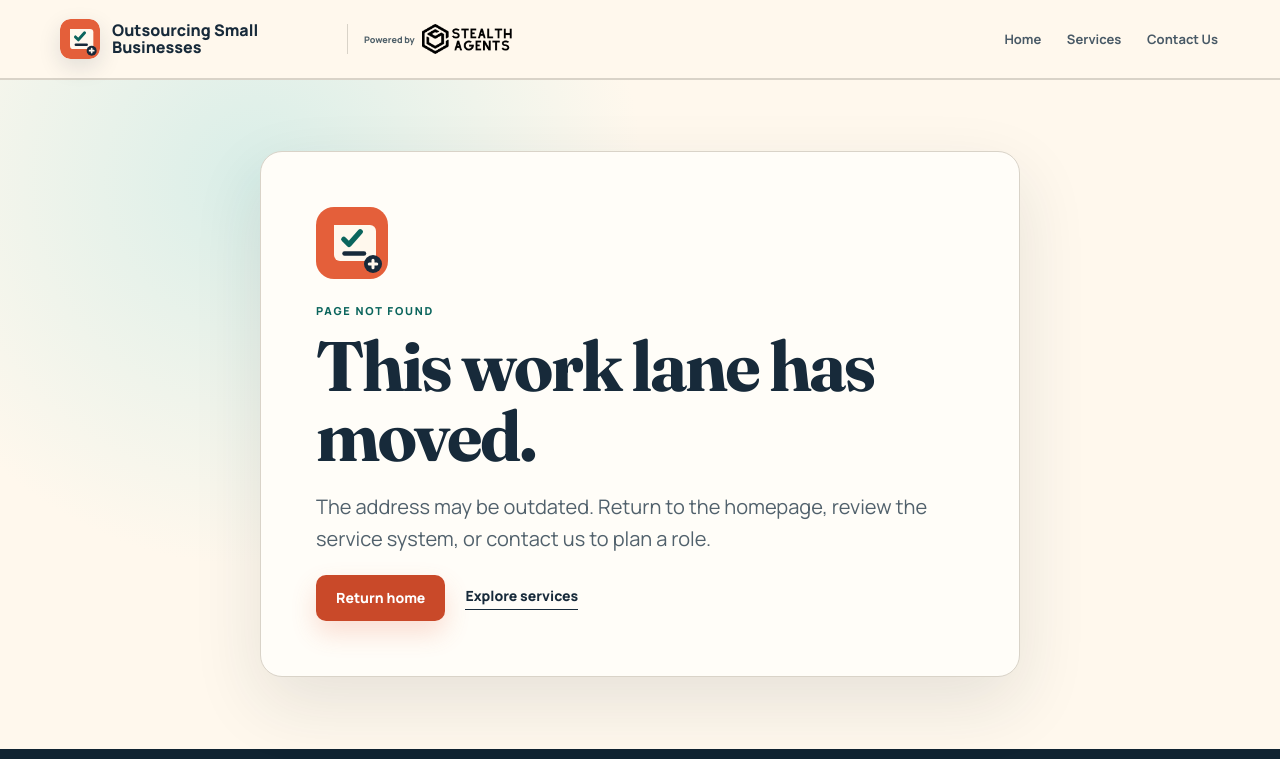
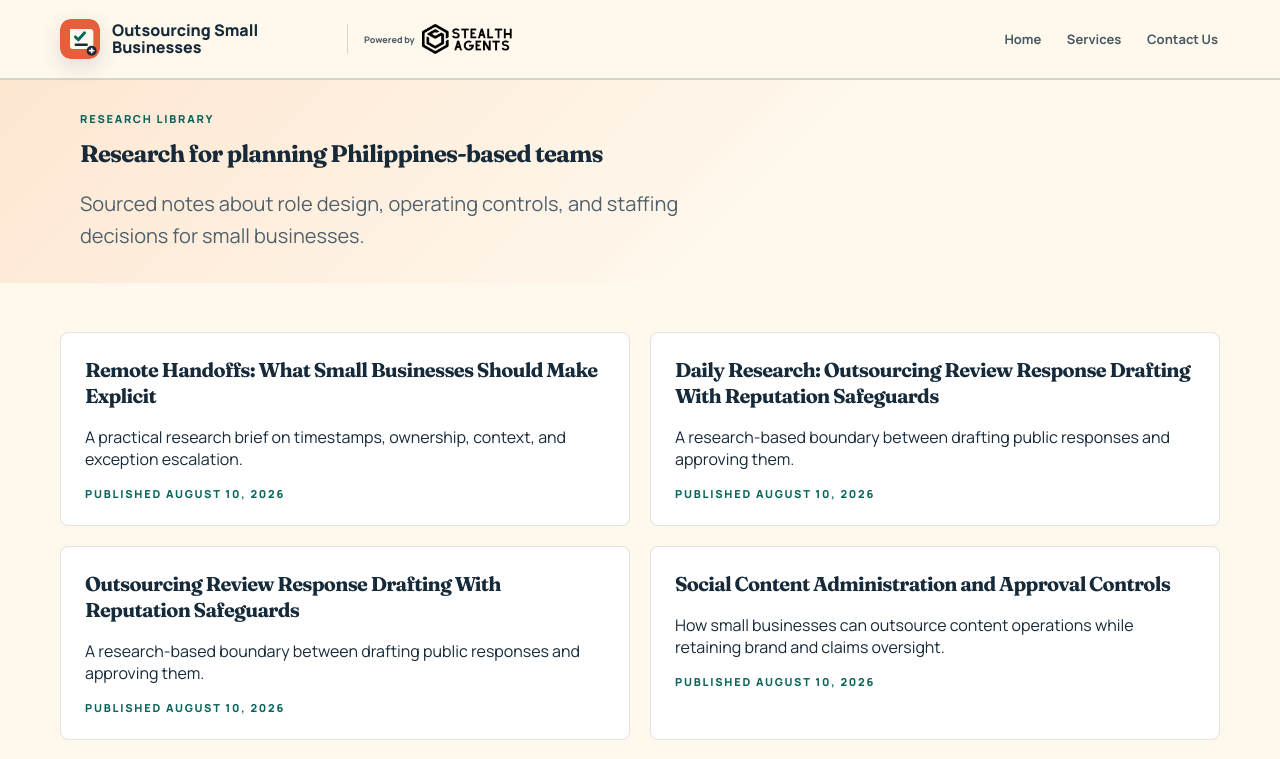
Before and after one commit to coolifystealthagents/outsourcingsmallbusinesses, a Next.js app: page /research/page/10 in a window 1280 px wide. Before the commit this address had no page. Shown: the top 759 px of the page. Built offline with nearby package versions, Linux system fonts and the light colour scheme.

Commit message:
Paginate research directory and compact card spacing

```diff
--- a/app/globals.css
+++ b/app/globals.css
@@ -384,3 +384,12 @@ main[id],section[id],article[id],h1[id],h2[id],h3[id]{scroll-margin-top:104px}
 /* Policy links remain visibly identifiable within reading text. */
 .legal-card a { text-decoration:underline; text-underline-offset:3px; color:var(--ink); }
 @media(max-width:640px){.legal-hero{padding:26px 0}.legal-card{width:100%;margin:24px auto;padding:22px 20px;border-radius:8px}}
+
+/* Compact, paginated research directory. */
+.research-directory .fleet-hero { padding: 28px 0 24px; }
+.research-directory .fleet-hero .lead { margin-bottom: 0; }
+.research-directory .section { padding: 24px 0 32px; }
+.research-directory .fleet-card { padding: 22px; border-radius: 8px; }
+.research-directory .fleet-card > :last-child { margin-bottom: 0; }
+.research-directory .pagination { flex-wrap: wrap; margin-top: 24px; }
+.research-directory .pagination a[aria-current="page"] { background: var(--text); color: var(--surface); }
--- /dev/null
+++ b/app/research/page/[page]/page.tsx
@@ -0,0 +1,13 @@
+import { researchPosts } from '../../../fleet-content';
+import { ResearchListing, PAGE_SIZE } from '../../research-listing';
+export function generateStaticParams() {
+  return Array.from({length: Math.max(1, Math.ceil(researchPosts.length / PAGE_SIZE))}, (_, i) => ({page: String(i + 1)}));
+}
+export async function generateMetadata({params}: {params: Promise<{page: string}>}) {
+  const {page} = await params;
+  return {title: `Small Business Research - Page ${page}`, description: 'Research notes about Philippines-based staffing and operations.', alternates: {canonical: `https://outsourcingsmallbusinesses.com${page === '1' ? '/research' : `/research/page/${page}`}`}};
+}
+export default async function ResearchPage({params}: {params: Promise<{page: string}>}) {
+  const {page} = await params;
+  return <ResearchListing page={Number(page)} />;
+}
--- /dev/null
+++ b/app/research/research-listing.tsx
@@ -0,0 +1,57 @@
+import { notFound } from "next/navigation";
+import { Header, Footer } from "../components";
+import { researchPosts } from "../fleet-content";
+const formatDate = (date: string) =>
+  new Intl.DateTimeFormat("en-US", {
+    month: "long",
+    day: "numeric",
+    year: "numeric",
+    timeZone: "UTC",
+  }).format(new Date(`${date}T00:00:00Z`));
+export const PAGE_SIZE = 24;
+export function ResearchListing({ page = 1 }: { page?: number }) {
+  const totalPages = Math.max(1, Math.ceil(researchPosts.length / PAGE_SIZE));
+  if (!Number.isInteger(page) || page < 1 || page > totalPages) notFound();
+  const ordered = [...researchPosts].sort(
+    (a, b) =>
+      b.published.localeCompare(a.published) || a.slug.localeCompare(b.slug),
+  );
+  return (
+    <>
+      <Header />
+      <main className="fleet-main research-directory">
+        <section className="fleet-hero">
+          <div className="container">
+            <p className="eyebrow">Research library</p>
+            <h1>Research for planning Philippines-based teams</h1>
+            <p className="lead">
+              Sourced notes about role design, operating controls, and staffing
+              decisions for small businesses.
+            </p>
+          </div>
+        </section>
+        <section className="section">
+          <div className="container fleet-card-grid">
+            {ordered.slice((page - 1) * PAGE_SIZE, page * PAGE_SIZE).map((p) => (
+              <a
+                className="fleet-card"
+                href={`/research/${p.slug}`}
+                key={p.slug}
+              >
+                <h2>{p.title}</h2>
+                <p>{p.excerpt}</p>
+                <p className="eyebrow">
+                  Published <time dateTime={p.published}>{formatDate(p.published)}</time>
+                </p>
+              </a>
+            ))}
+          </div>
+          <nav className="pagination container" aria-label="Research pages">
+            {Array.from({length: totalPages}, (_, i) => i + 1).map(n => <a key={n} href={n === 1 ? "/research" : `/research/page/${n}`} aria-current={n === page ? "page" : undefined}>{n}</a>)}
+          </nav>
+        </section>
+      </main>
+      <Footer />
+    </>
+  );
+}
```
Also changed, not shown: app/research/page.tsx (+2 -50 lines).
